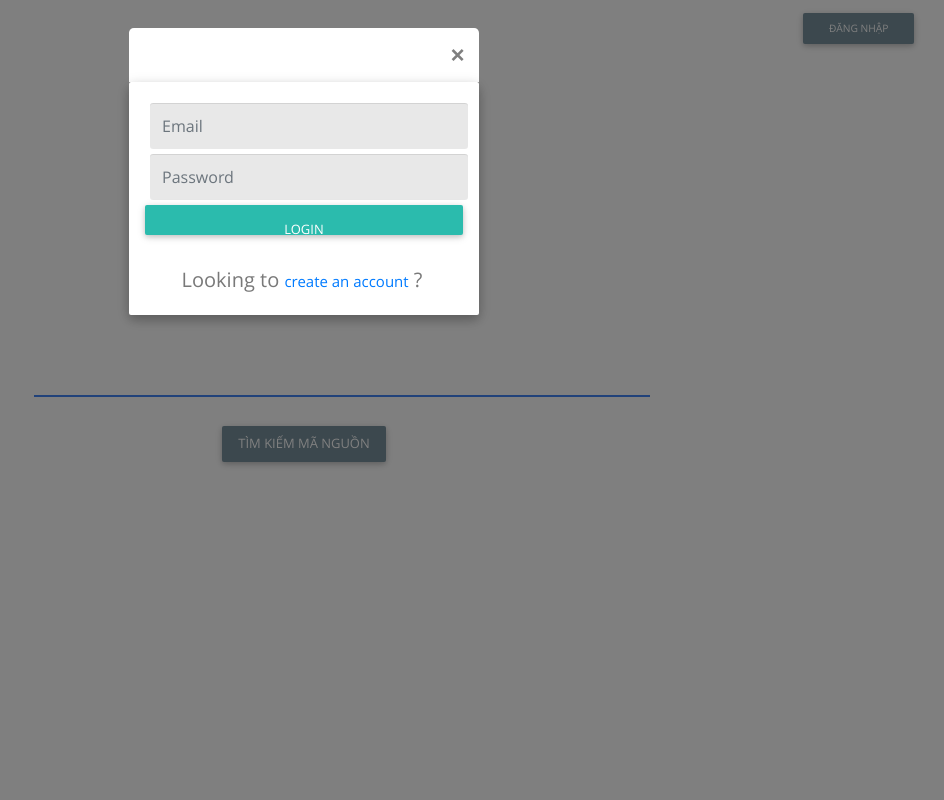
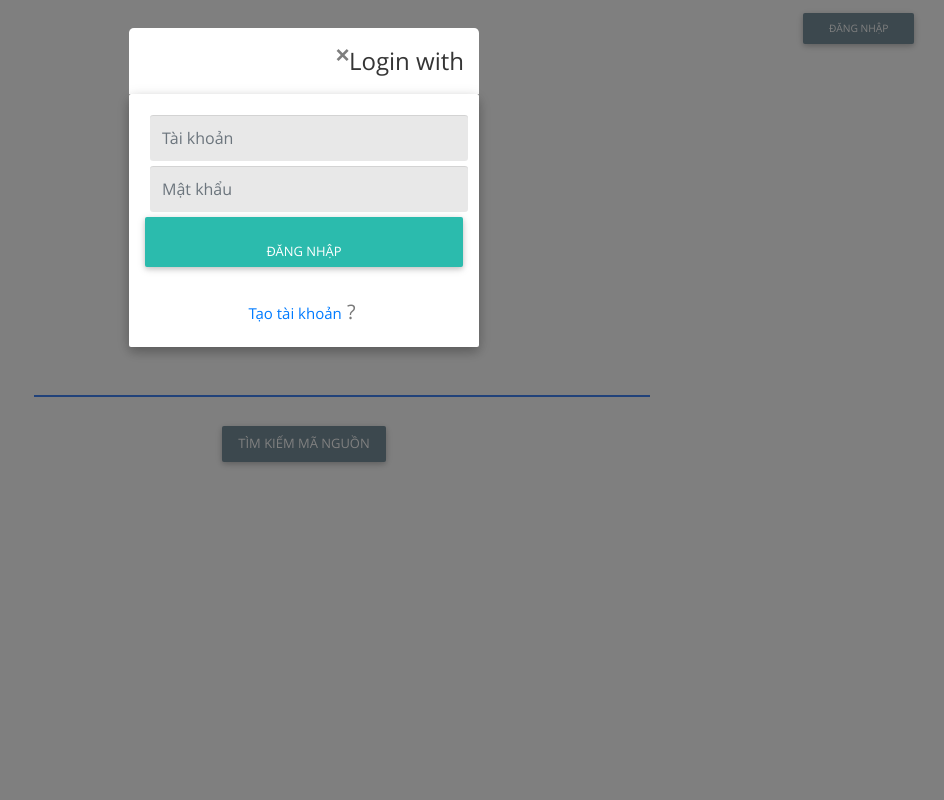
Before and after one commit to adv27/django-psearch, a Django app: page / in a window 1280 px wide, after a click on "ĐĂNG NHẬP". Shown: the whole page, without its empty margins (336-1280 px from the left). Run offline with Django 3.2, Linux system fonts and the light colour scheme; parts of the project's set-up code (start-up, migrations or seed data) failed here and were passed over; some libraries are stand-ins or nearby versions; some web fonts are replaced.

Commit message:
Make it better

```diff
--- a/patents/static/patents/scripts/login.js
+++ b/patents/static/patents/scripts/login.js
@@ -1,5 +1,7 @@
+'use_strict';
+
 $(document).ready(function () {
-    // openLoginModal();
+    // openlogin-form();
 });
 
 
@@ -17,60 +19,64 @@ function showRegisterForm() {
         $('.login-footer').fadeOut('fast', function () {
             $('.register-footer').fadeIn('fast');
         });
-        $('.modal-title').html('Register with');
+        $('.modal-title').html('Đăng kí');
     });
     $('.error').removeClass('alert alert-danger').html('');
 
 }
 
 function showLoginForm() {
-    $('#loginModal .registerBox').fadeOut('fast', function () {
+    $('#login-form .registerBox').fadeOut('fast', function () {
         $('.loginBox').fadeIn('fast');
         $('.register-footer').fadeOut('fast', function () {
             $('.login-footer').fadeIn('fast');
         });
 
-        $('.modal-title').html('Login with');
+        $('.modal-title').html('Đăng nhập');
     });
     $('.error').removeClass('alert alert-danger').html('');
 }
 
-function openLoginModal() {
-    showLoginForm();
-    setTimeout(function () {
-        $('#loginModal').modal('show');
-    }, 230);
+function loginAjax() {
+    var $form = $("div[class='form loginBox']:visible").find("form").first();
+    var url = $form.attr("action");
 
+    $.post({
+        url: url,
+        data: $form.serialize(),
+        success: function (data) {
+            if (data.success) {
+                window.location.replace("/");
+            } else {
+                shakeModal(data.message);
+            }
+        }
+    });
 }
 
-function openRegisterModal() {
-    showRegisterForm();
-    setTimeout(function () {
-        $('#loginModal').modal('show');
-    }, 230);
+function registerAjax() {
+    var $form = $("div[class='content registerBox']:visible").find("form").first();
+    var url = $form.attr("action");
 
+    $.post({
+        url: url,
+        data: $form.serialize(),
+        success: function (data) {
+            // if (data.success) {
+            //     window.location.replace("/");
+            // } else {
+            //     shakeModal(data.message);
+            // }
+            shakeModal(data.message, data.success)
+        }
+    });
 }
 
-function loginAjax() {
-    /*   Remove this comments when moving to server
-    $.post( "/login", function( data ) {
-            if(data == 1){
-                window.location.replace("/home");
-            } else {
-                 shakeModal();
-            }
-        });
-    */
-
-    /*   Simulate error message from the server   */
-    shakeModal();
-}
-
-function shakeModal() {
-    $('#loginModal .modal-dialog').addClass('shake');
-    $('.error').addClass('alert alert-danger').html("Invalid email/password combination");
+function shakeModal(mess, isSuccess = false) {
+    $('#login-form').find('.modal-dialog').addClass('shake');
+    $('.error').removeClass().addClass(`alert alert-${isSuccess ? 'success' : 'danger'}`).html(mess);
     $('input[type="password"]').val('');
     setTimeout(function () {
-        $('#loginModal .modal-dialog').removeClass('shake');
+        $('#login-form .modal-dialog').removeClass('shake');
     }, 1000);
 }
--- a/patents/static/patents/styles/sharecode/account/account.css
+++ b/patents/static/patents/styles/sharecode/account/account.css
@@ -461,7 +461,7 @@ input.textbox2 {
     color: #FFFFFF;
     display: block;
     margin: 0 auto;
-    padding: 15px 50px;
+    padding: 25px 50px;
     text-transform: uppercase;
     width: 100%;
 }
@@ -495,7 +495,7 @@ input.textbox2 {
     font-size: 16px;
     height: 46px;
     margin-bottom: 5px;
-    padding: 13px 12px;
+    /*padding: 13px 12px;*/
     width: 100%;
 }
 
--- a/patents/templates/patents/includes/navbar_login_logout.html
+++ b/patents/templates/patents/includes/navbar_login_logout.html
@@ -8,7 +8,7 @@
             {% if request.session.user_id %}
                 <form action="{% url 'patents:account_logout' %}" method="post" class="form-inline my-2 my-lg-0">
                     {% csrf_token %}
-                    <button class="btn btn-sm btn-outline-danger my-2 my-sm-0" type="submit">Logout</button>
+                    <button class="btn btn-sm btn-outline-danger my-2 my-sm-0" type="submit">Đăng xuất</button>
                 </form>
             {% else %}
                 <button type="button" data-toggle="modal" data-target="#login-form"
@@ -20,8 +20,8 @@
                      aria-hidden="true">
                     <div class="modal-dialog">
                         <div class="modal-header" style="background: #fff">
-                            <h5 class="modal-title" id="exampleModalLabel"></h5>
-                            <button type="button" class="close float-right" data-dismiss="modal">×</button>
+                            <button type="button" class="close" data-dismiss="modal" aria-hidden="true">&times;</button>
+                            <h4 class="modal-title">Login with</h4>
                         </div>
                         <!-- Modal content-->
                         <div class="modal-content">
@@ -30,12 +30,15 @@
                                     <div class="content">
                                         <div class="error"></div>
                                         <div class="form loginBox">
-                                            <form method="post" action="/login" accept-charset="UTF-8">
-                                                <input id="email" class="form-control" type="text" placeholder="Email"
-                                                       name="email">
-                                                <input id="password" class="form-control" type="password"
-                                                       placeholder="Password" name="password">
-                                                <input class="btn btn-default btn-login" type="button" value="Login"
+                                            <form method="post" action="{% url 'patents:account_login' %}"
+                                                  accept-charset="UTF-8">
+                                                {% csrf_token %}
+                                                <input id="username" name="username" class="form-control" type="text"
+                                                       placeholder="Tài khoản">
+                                                <input id="password" name="password" class="form-control"
+                                                       type="password" placeholder="Mật khẩu">
+                                                <input class="btn btn-default btn-login" type="button"
+                                                       value="Đăng nhập"
                                                        onclick="loginAjax()">
                                             </form>
                                         </div>
@@ -44,51 +47,33 @@
                                 <div class="box">
                                     <div class="content registerBox" style="display:none;">
                                         <div class="form">
-                                            <form method="post" html="{:multipart=>true}" data-remote="true"
-                                                  action="/register" accept-charset="UTF-8">
-                                                <input id="email" class="form-control" type="text" placeholder="Email"
-                                                       name="email">
-                                                <input id="password" class="form-control" type="password"
-                                                       placeholder="Password" name="password">
-                                                <input id="password_confirmation" class="form-control" type="password"
-                                                       placeholder="Repeat Password" name="password_confirmation">
-                                                <input class="btn btn-default btn-register" type="submit"
-                                                       value="Create account" name="commit">
+                                            <form method="post" data-remote="true"
+                                                  action="{% url 'patents:account_create' %}" accept-charset="UTF-8">
+                                                {% csrf_token %}
+                                                <input id="u" name="u" class="form-control" type="text"
+                                                       placeholder="Tên đăng nhập">
+                                                <input id="psw" name="psw" class="form-control"
+                                                       type="password" placeholder="Mật khẩu">
+                                                <input id="psw_confirmation" name="psw_confirmation"
+                                                       class="form-control" type="password"
+                                                       placeholder="Nhập lại mật khẩu">
+                                                <input class="btn btn-default btn-register" type="button"
+                                                       value="Tạo tài khoản" name="commit"
+                                                       onclick="registerAjax()">
                                             </form>
                                         </div>
                                     </div>
                                 </div>
-                                {#                                <div class="row">#}
-                                {#                                    <form class="contact_form col-sm-12 waves-effect waves-light"#}
-                                {#                                          action="{% url 'patents:account_login' %}" method="post"#}
-                                {#                                          name="contact_form">#}
-                                {#                                        {% csrf_token %}#}
-                                {#                                        <ul>#}
-                                {#                                            <li>#}
-                                {#                                                <input type="text" class="textbox1 form-control" name="username"#}
-                                {#                                                       required="" placeholder="Tài khoản">#}
-                                {#                                                <p class="icon"><i class="fa fa-user-o" aria-hidden="true"></i></p>#}
-                                {#                                            </li>#}
-                                {#                                            <li>#}
-                                {#                                                <input type="password" name="password" class="textbox2"#}
-                                {#                                                       placeholder="Mật khẩu">#}
-                                {#                                                <p class="icon"><i class="fa fa-lock" aria-hidden="true"></i></p>#}
-                                {#                                            </li>#}
-                                {#                                        </ul>#}
-                                {#                                        <input type="submit" name="Sign In" value="ĐĂNG NHẬP">#}
-                                {#                                        <div class="clear"></div>#}
-                                {#                                    </form>#}
-                                {#                                </div>#}
                             </div>
                             <div class="modal-footer">
                                 <div class="forgot login-footer">
-                            <span>Looking to
-                                 <a href="javascript: showRegisterForm();">create an account</a>
+                            <span>
+                                 <a href="javascript: showRegisterForm();">Tạo tài khoản</a>
                             ?</span>
                                 </div>
                                 <div class="forgot register-footer" style="display:none">
-                                    <span>Already have an account?</span>
-                                    <a href="javascript: showLoginForm();">Login</a>
+                                    <span>Bạn đã có tài khoản?</span>
+                                    <a href="javascript: showLoginForm();">Đăng nhập</a>
                                 </div>
                             </div>
                         </div>
--- a/patents/utils.py
+++ b/patents/utils.py
@@ -20,7 +20,7 @@ def get_rate_percentage(rates):
 
 
 def create_user_validation(username, password):
-    return True
+    return len(User.objects.filter(user_name=username)) == 0
 
 
 def create_user(username, password):
--- a/patents/views.py
+++ b/patents/views.py
@@ -6,6 +6,7 @@ from django.core.paginator import Paginator
 from django.http import (Http404, HttpResponse, HttpResponseBadRequest, HttpResponseRedirect, JsonResponse)
 from django.shortcuts import (redirect, render, reverse)
 from django.views.generic.edit import FormView
+from django.views.decorators.csrf import csrf_protect
 
 from .forms import FileFieldForm
 from .utils import *
@@ -236,13 +237,22 @@ def detail(request, pat_id):
     return render(request, template_name='patents/show.html', context=context)
 
 
+@csrf_protect
 def login(request):
     if request.method == 'POST':
         u = User.objects(user_name__iexact=request.POST['username']).first()
-        print(u.password)
-        if u.password == request.POST['password']:
-            request.session['user_id'] = str(u.id)
-            return HttpResponseRedirect(reverse('patents:index'))
+        if u is not None:
+            if u.password == request.POST['password']:
+                request.session['user_id'] = str(u.id)
+                # return HttpResponseRedirect(reverse('patents:index'))
+                return JsonResponse({
+                    'success': True,
+                    'message': 'Login successful',
+                })
+        return JsonResponse({
+            'success': False,
+            'message': 'Wrong credential',
+        })
     return HttpResponseBadRequest()
 
 
@@ -254,15 +264,16 @@ def logout(request):
     return HttpResponseRedirect(reverse('patents:index'))
 
 
+@csrf_protect
 def create_account(request):
     if request.method == 'POST':
-        pwd = request.POST.get('password')
-        name = request.POST.get('username')
+        pwd = request.POST.get('psw')
+        name = request.POST.get('u')
         if create_user_validation(username=name, password=pwd):
             create_user(username=name, password=pwd)
             return JsonResponse({
                 'success': True,
-                'error': True,
+                'error': False,
                 'message': 'Account create successful'
             })
         else:
```
